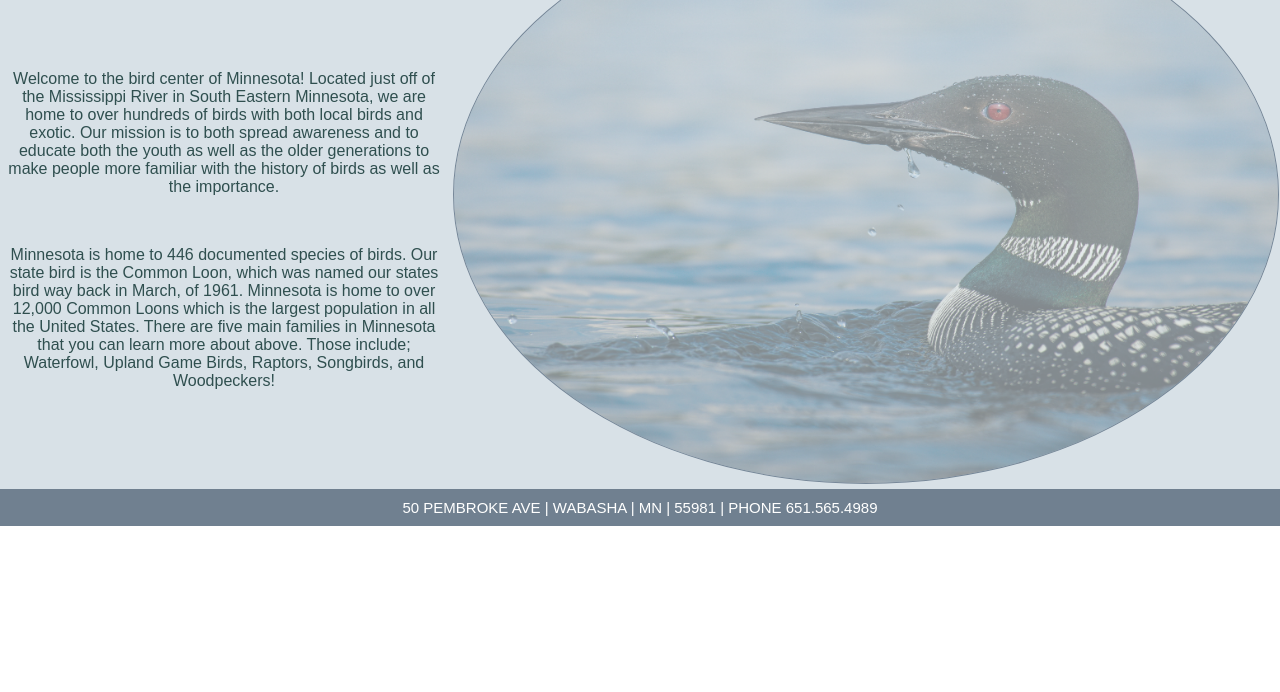
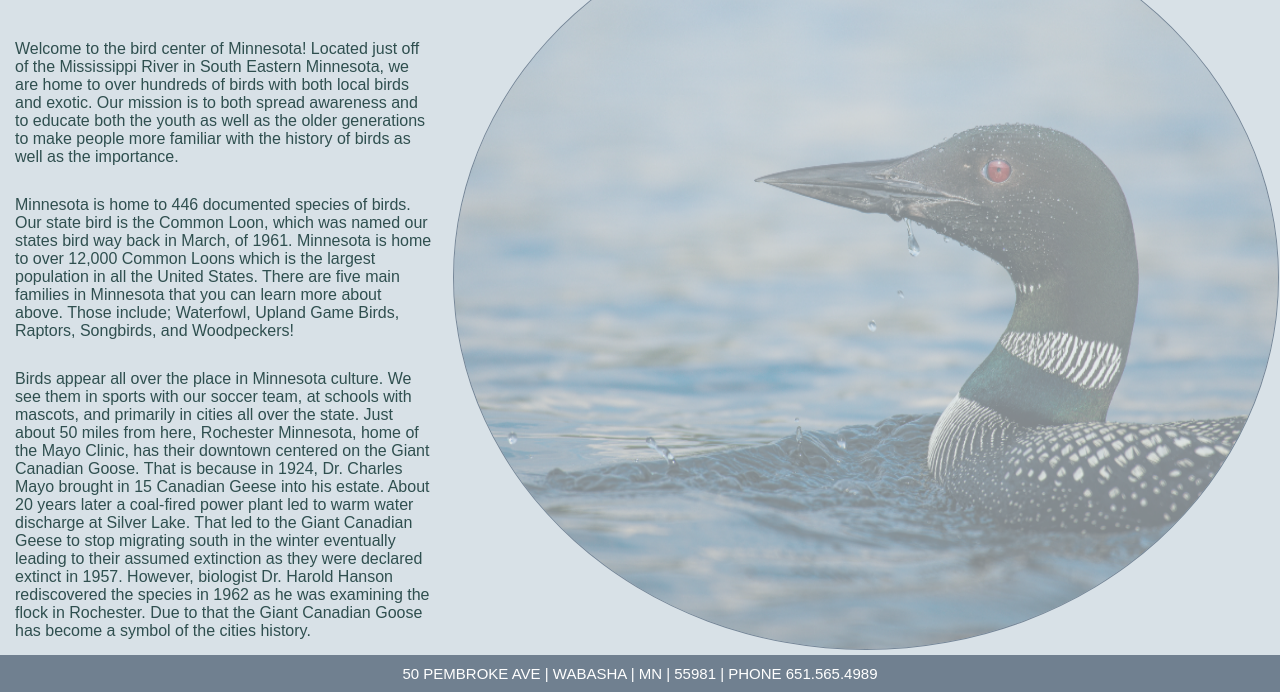
Before and after one commit to beck1941/Bird_Homepage, a website: page index.html in a window 1280 px wide. Shown: the part 188-880 px from the top of the page. Before the commit the page ends 800 px from the top, so only its background shows below. Drawn offline with Linux system fonts and the light colour scheme.

Commit message:
Added extra paragraph, changed padding.

```diff
--- a/index.html
+++ b/index.html
@@ -52,7 +52,7 @@
             </h3>
 
             <p>
-                    Welcome to the bird center of Minnesota! Located just off of
+                Welcome to the bird center of Minnesota! Located just off of
                 the Mississippi River in South Eastern Minnesota, we are home
                 to over hundreds of birds with both local  birds and exotic.
                 Our mission is to both spread awareness and to educate both
@@ -61,13 +61,28 @@
             </p>
 
             <p>
-                Minnesota is home to 446 documented species of birds. Our state
+                    Minnesota is home to 446 documented species of birds. Our state
                 bird is the Common Loon, which was named our states bird way back
                 in March, of 1961. Minnesota is home to over 12,000 Common Loons
                 which is the largest population in all the United States. There
                 are five main families in Minnesota that you can learn more about
                 above. Those include; Waterfowl, Upland Game Birds, Raptors, Songbirds,
                 and Woodpeckers!
+            </p>
+
+            <p>
+                    Birds appear all over the place in Minnesota culture. We see them in
+                sports with our soccer team, at schools with mascots, and primarily in
+                cities all over the state. Just about 50 miles from here, Rochester
+                Minnesota, home of the Mayo Clinic, has their downtown centered on
+                the Giant Canadian Goose. That is because in 1924, Dr. Charles Mayo brought
+                in 15 Canadian Geese into his estate. About 20 years later a coal-fired
+                power plant led to warm water discharge at Silver Lake. That led to the
+                Giant Canadian Geese to stop migrating south in the winter eventually leading
+                to their assumed extinction as they were declared extinct in 1957. However,
+                biologist Dr. Harold Hanson rediscovered the species in 1962 as he was examining
+                the flock in Rochester. Due to that the Giant Canadian Goose has become a symbol
+                of the cities history.
 
             </p>
 
--- a/styles.css
+++ b/styles.css
@@ -149,9 +149,9 @@ body {
             p {
                 font-size: 16px;
                 color: darkslategrey;
-                text-align: center;
-                padding-top: 40px;
-                margin: 5px;
+                text-align: left;
+                padding: 5px;
+                margin: 10px;
             }
         }
 
```
